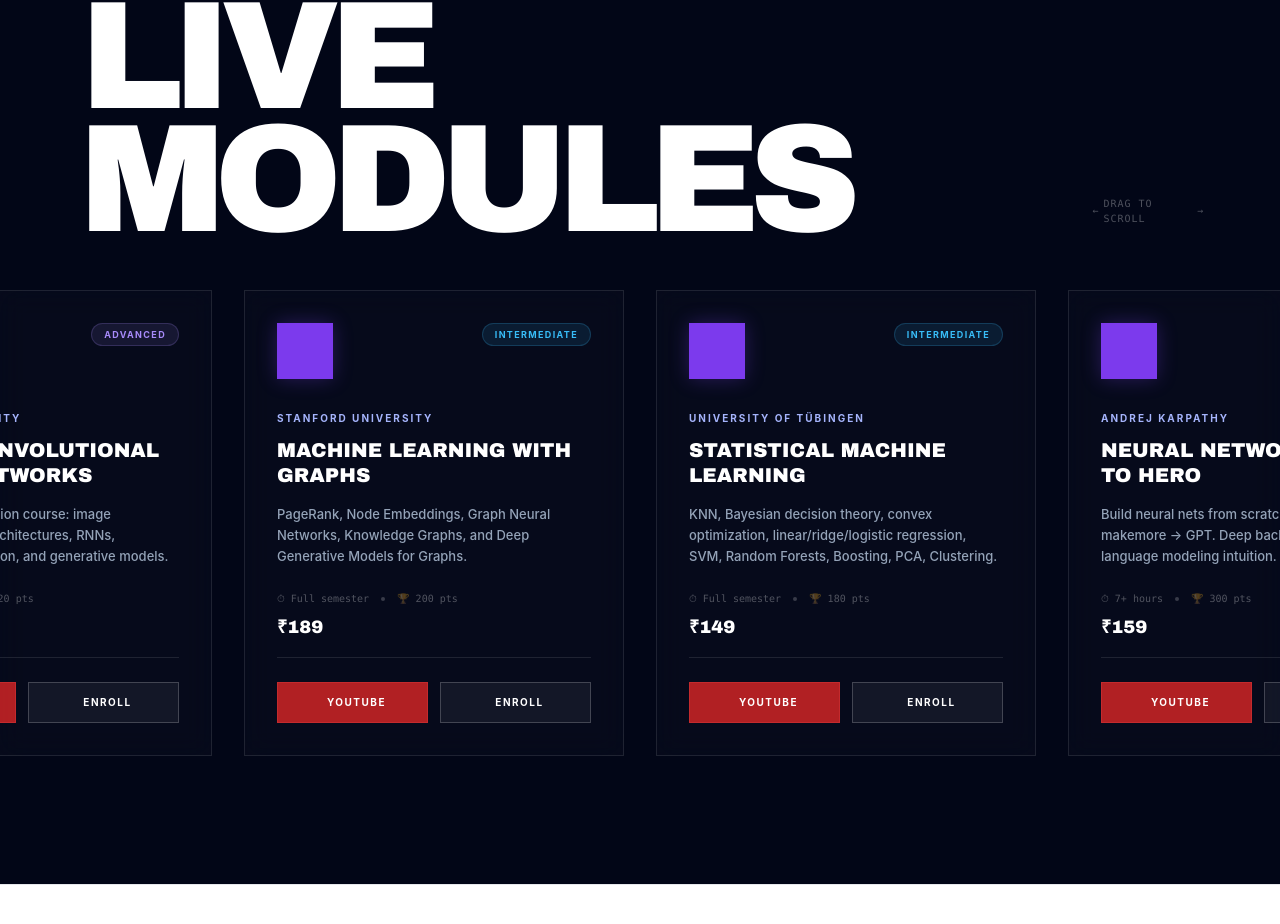
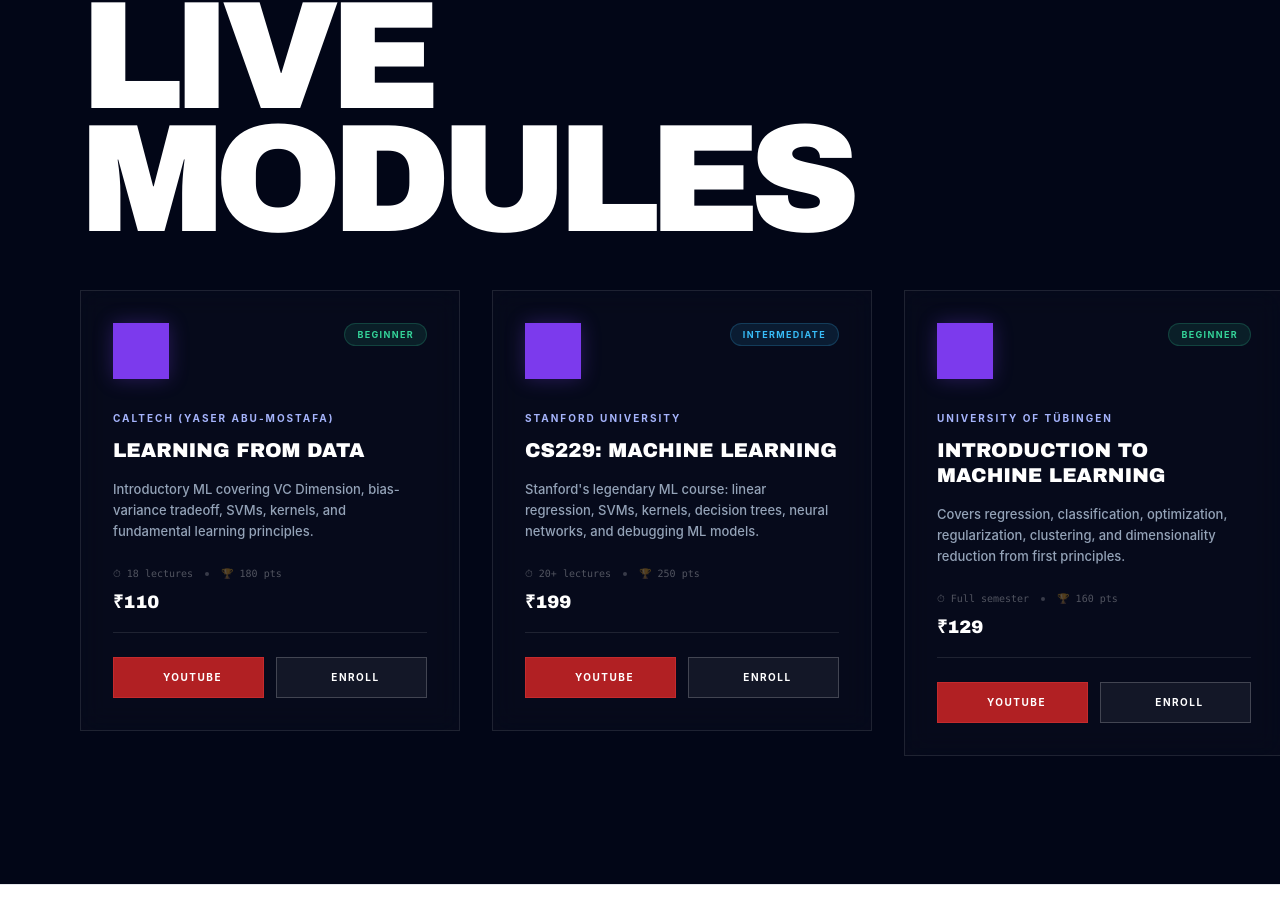
Before and after one commit to Wingmahsword/aipramgram, a React (Vite) app: page / in a window 1280 px wide. Shown: the part 1237-2161 px from the top of the page. Built offline with nearby package versions, Linux system fonts and the light colour scheme; some icons are missing; a web font is replaced by a local one.

Commit message:
fix: enable reels mute toggle, model-aware AI answers, and enforce job assurance labels

```diff
--- a/src/AppContext.jsx
+++ b/src/AppContext.jsx
@@ -59,13 +59,73 @@
   { id: 'c3', name: 'Andrew Ng', handle: '@andrewng', avatar: 'AN', bio: 'Founder of DeepLearning.AI. Landing AI CEO.', followers: 1200000, courses: 25, reels: 89, verified: true, specialty: 'Machine Learning' },
 ];
 
-const AI_RESPONSES = [
-  "That's a great question! In machine learning, **gradient descent** is an optimization algorithm used to minimize the loss function by iteratively moving in the direction of steepest descent. 📉\n\nThe learning rate controls how big each step is — too large and you overshoot, too small and training takes forever.",
-  "**Transformers** revolutionized NLP! The key innovation is the **attention mechanism**, which allows the model to weigh the importance of different words in the input when generating each output token. Unlike RNNs, transformers process all tokens in parallel. ⚡",
-  "For **prompt engineering**, here are 5 power techniques:\n1. **Role prompting** — Tell the AI to act as an expert\n2. **Chain-of-thought** — Ask it to think step by step\n3. **Few-shot examples** — Show 2-3 examples before your ask\n4. **Temperature control** — Lower for precision, higher for creativity\n5. **Structured output** — Ask for JSON or bullet points",
-  "**RAG (Retrieval-Augmented Generation)** vs **Fine-tuning**:\n\n• RAG is great when you need up-to-date info or domain knowledge without retraining\n• Fine-tuning is better when you need specific tone, style, or task behavior baked in\n\nFor most production apps, start with RAG — it's faster and cheaper! 🚀",
-  "Great question about **neural network layers**! Each layer learns increasingly abstract representations:\n- Early layers: edges, textures\n- Mid layers: shapes, patterns  \n- Deep layers: complex concepts, objects\n\nThis hierarchical feature learning is why deep networks are so powerful for vision tasks! 🧠",
+const COMPREHENSIVE_MODULES = [
+  {
+    id: 'bundle_ai_engineer_pro',
+    title: 'AI Engineer Pro Track',
+    duration: '6 months',
+    price: 249,
+    certification: 'Industry-verified completion certificate',
+    jobAssurance: 'Interview guarantee + placement support',
+    supportedBy: ['DAIR.AI', 'Hiring Partner Network', 'Mentor Board'],
+    includes: ['Machine Learning', 'Deep Learning', 'Generative AI', 'AI Applications'],
+  },
+  {
+    id: 'bundle_llm_developer',
+    title: 'LLM Developer Career Track',
+    duration: '4 months',
+    price: 229,
+    certification: 'Project-backed LLM developer certification',
+    jobAssurance: 'Portfolio review + 1:1 hiring referrals',
+    supportedBy: ['DAIR.AI', 'LMS Partner Ecosystem'],
+    includes: ['Prompt Engineering', 'Generative AI', 'AI Applications'],
+  },
+  {
+    id: 'bundle_ml_foundations',
+    title: 'ML Foundations to Deployment',
+    duration: '3 months',
+    price: 199,
+    certification: 'Foundation ML Certificate + capstone badge',
+    jobAssurance: 'Resume build + mock interviews',
+    supportedBy: ['DAIR.AI', 'Academic Review Mentors'],
+    includes: ['Machine Learning', 'Deep Learning'],
+  },
 ];
+
+const MODEL_PREFIX = {
+  gpt4o: 'GPT-4o',
+  claude35: 'Claude 3.5',
+  gemini: 'Gemini Pro',
+  mistral: 'Mistral 7B',
+  llama3: 'Llama 3',
+};
+
+function generateAiReply(question, modelId = 'gpt4o') {
+  const text = question.toLowerCase();
+  const model = MODEL_PREFIX[modelId] || 'AI Model';
+
+  if (text.includes('gradient descent')) {
+    return `[${model}] Gradient descent updates model weights to minimize loss:\n\nθ = θ - α * ∇J(θ)\n\n- α (learning rate) controls step size\n- Too high: unstable training\n- Too low: slow convergence\n\nUse learning-rate scheduling + normalization for better results.`;
+  }
+
+  if (text.includes('attention') || text.includes('transformer')) {
+    return `[${model}] Attention lets each token look at every other token and weigh relevance:\n\nAttention(Q,K,V) = softmax(QKᵀ/√d)V\n\nWhy it helps:\n- Captures long-range dependencies\n- Parallelizable vs RNNs\n- Powers LLM reasoning and context handling.`;
+  }
+
+  if (text.includes('rag')) {
+    return `[${model}] RAG pipeline:\n1) Embed query\n2) Retrieve top-k chunks from vector DB\n3) Inject context into prompt\n4) Generate grounded answer\n\nBest for up-to-date knowledge and enterprise docs without retraining base weights.`;
+  }
+
+  if (text.includes('prompt')) {
+    return `[${model}] Prompt framework you can use immediately:\n\n- Role: “You are an ML tutor”\n- Goal: clear objective\n- Constraints: length/format\n- Examples: 1-2 few-shot samples\n- Output schema: JSON or bullets\n\nThis dramatically improves consistency.`;
+  }
+
+  if (text.includes('cnn') || text.includes('convolution')) {
+    return `[${model}] CNNs are strong for spatial image patterns; Transformers are stronger for long-range/global dependencies.\n\nRule of thumb:\n- Limited data + smaller compute → CNNs\n- Large-scale pretraining + multimodal stacks → Transformers`;
+  }
+
+  return `[${model}] Good question — here's a direct breakdown:\n\n${question}\n\n- Core idea: identify objective, data, and constraints\n- Practical step: start with baseline, evaluate, then iterate\n- Production step: monitor drift, latency, and quality metrics\n\nIf you want, I can turn this into a step-by-step roadmap.`;
+}
 
 const AppContext = createContext(null);
 
@@ -114,24 +174,26 @@
     addToast(`+${reward} coins earned for enrolling in "${course?.title}"!`, '🪙');
     return { coinsEarned: reward };
   };
-  const sendMessage = async (text) => {
+  const sendMessage = async (text, modelId = 'gpt4o') => {
     const userMsg = { role: 'user', content: text };
     setMessages(prev => [...prev, userMsg, { role: 'thinking' }]);
     await new Promise(r => setTimeout(r, 900 + Math.random() * 600));
-    const reply = AI_RESPONSES[Math.floor(Math.random() * AI_RESPONSES.length)];
-    setMessages(prev => [...prev.filter(m => m.role !== 'thinking'), { role: 'assistant', content: reply }]);
+    const reply = generateAiReply(text, modelId);
+    setMessages(prev => [...prev.filter(m => m.role !== 'thinking'), { role: 'assistant', content: reply, model: modelId }]);
   };
 
   const courses = COURSES.map(c => ({ ...c, enrolled: enrolledCourses.includes(c.id) }));
   const reels = REELS.map(r => ({ ...r, liked: likedReels.includes(r.id), saved: savedReels.includes(r.id) }));
   const creators = CREATORS.map(c => ({ ...c, following: followingCreators.includes(c.id) }));
+  const comprehensiveModules = COMPREHENSIVE_MODULES;
 
   return (
     <AppContext.Provider value={{
-      courses, reels, creators, coins, hasClaimedWelcome, messages, toasts,
+      courses, reels, creators, comprehensiveModules, coins, hasClaimedWelcome, messages, toasts,
       courseFilter, setCourseFilter, searchQuery, setSearchQuery,
       claimWelcomeBonus, toggleLike, toggleSave, toggleFollow, enrollCourse, sendMessage,
-      enrolledCourses, likedReels, savedReels, followingCreators
+      enrolledCourses, likedReels, savedReels, followingCreators,
+      isMuted, setIsMuted
     }}>
       {children}
     </AppContext.Provider>
--- a/src/pages/Explore.jsx
+++ b/src/pages/Explore.jsx
@@ -13,7 +13,7 @@
 ];
 
 export default function Explore() {
-  const { courses } = useApp();
+  const { courses, comprehensiveModules } = useApp();
   const [activeTab, setActiveTab] = useState('all');
   const [searchQuery, setSearchQuery] = useState('');
 
@@ -128,6 +128,60 @@
       {/* Main Catalog Grid */}
       <main className="px-6 sm:px-12 lg:px-20 py-24 relative z-10">
         <div className="max-w-[1400px] mx-auto">
+          <div className="mb-20">
+            <div className="flex items-center justify-between mb-8 px-4">
+              <div className="text-[11px] font-bold tracking-[0.35em] uppercase text-[var(--accent-primary)] flex items-center gap-3">
+                <span className="w-8 h-px bg-[var(--accent-primary)]"></span>
+                Comprehensive Modules
+              </div>
+              <div className="text-[10px] font-bold tracking-[0.2em] uppercase text-white/40">3-6 months · Certification + Job Assurance</div>
+            </div>
+
+            <div className="grid grid-cols-1 lg:grid-cols-3 gap-8">
+              {comprehensiveModules.map((module, i) => (
+                <motion.article
+                  key={module.id}
+                  initial={{ opacity: 0, y: 20 }}
+                  whileInView={{ opacity: 1, y: 0 }}
+                  viewport={{ once: true }}
+                  transition={{ delay: i * 0.08, duration: 0.45 }}
+                  className="rounded-2xl border border-white/10 bg-white/5 backdrop-blur-xl p-7"
+                >
+                  <div className="flex items-start justify-between gap-4 mb-5">
+                    <h3 className="clash text-[24px] leading-tight uppercase text-white">{module.title}</h3>
+                    <span className="px-3 py-1 text-[9px] font-bold tracking-[0.15em] uppercase rounded-full border border-[var(--accent-primary)]/30 bg-[var(--accent-primary)]/15 text-[var(--accent-serif)] whitespace-nowrap">
+                      {module.duration}
+                    </span>
+                  </div>
+
+                  <div className="space-y-3 mb-6">
+                    <div className="text-[12px] text-white/80"><span className="text-[var(--accent-primary)] font-bold">Certification:</span> {module.certification}</div>
+                    <div className="text-[12px] text-white/80"><span className="text-[var(--accent-primary)] font-bold">Job Assurance:</span> {module.jobAssurance}</div>
+                  </div>
+
+                  <div className="mb-6">
+                    <div className="text-[9px] font-bold tracking-[0.18em] uppercase text-white/35 mb-2">Includes</div>
+                    <div className="flex flex-wrap gap-2">
+                      {module.includes.map(item => (
+                        <span key={item} className="px-2.5 py-1 text-[10px] border border-white/10 rounded-full text-white/70 bg-white/5">{item}</span>
+                      ))}
+                    </div>
+                  </div>
+
+                  <div className="pt-5 border-t border-white/10 flex items-end justify-between">
+                    <div>
+                      <div className="text-[28px] clash font-bold text-white">₹{module.price}</div>
+                      <div className="text-[9px] tracking-[0.2em] uppercase text-[var(--accent-serif)]">Complete Track</div>
+                    </div>
+                    <button className="px-5 py-3 text-[10px] font-bold tracking-[0.15em] uppercase rounded-xl bg-[var(--accent-primary)] text-white border border-transparent hover:brightness-110 transition-all">
+                      Apply Now
+                    </button>
+                  </div>
+                </motion.article>
+              ))}
+            </div>
+          </div>
+
           <div className="flex items-center justify-between mb-16 px-4">
             <div className="text-[11px] font-bold tracking-[0.4em] uppercase text-[var(--accent-serif)] flex items-center gap-4">
               <span className="w-2 h-2 bg-[var(--accent-primary)] rounded-full"></span>
--- a/src/pages/Home.jsx
+++ b/src/pages/Home.jsx
@@ -7,14 +7,9 @@
 const springFast   = { type: "spring", stiffness: 400, damping: 30 };
 const springSmooth = { type: "spring", stiffness: 100, damping: 20 };
 
-const CARD_W   = 380; // px per card
-const CARD_GAP = 32;  // gap-8 = 32px
-
 export default function Home() {
   const { courses } = useApp();
   const containerRef  = useRef(null);
-  const carouselRef   = useRef(null);
-  const wrapperRef    = useRef(null);
 
   // Hardware-accelerated Parallax Hooks (No React State Re-renders)
   const { scrollYProgress } = useScroll({ target: containerRef, offset: ["start start", "end start"] });
@@ -92,47 +87,20 @@
         </div>
       </motion.section>
 
-      {/* Draggable Course Carousel Section */}
+      {/* Scrollable Course Carousel Section */}
       <motion.section style={{ y: cardSectionY }} className="py-20 relative z-20">
         <div className="max-w-[1400px] mx-auto mb-12 px-6 sm:px-12 lg:px-20">
           <motion.div initial={{ opacity: 0, x: -20 }} whileInView={{ opacity: 1, x: 0 }} viewport={{ once: true }} className="text-[11px] font-bold tracking-[0.4em] uppercase text-[var(--accent-primary)] mb-6 flex items-center gap-4">
             <span className="w-12 h-[1px] bg-[var(--accent-primary)]"></span>
             <h2 className="m-0">Neural Registry</h2>
           </motion.div>
-          <div className="flex items-end justify-between">
-            <motion.h3 initial={{ opacity: 0, y: 30 }} whileInView={{ opacity: 1, y: 0 }} viewport={{ once: true }} className="section-title text-[clamp(40px,8vw,100px)]">
-              LIVE MODULES
-            </motion.h3>
-            <motion.div
-              initial={{ opacity: 0 }}
-              whileInView={{ opacity: 1 }}
-              viewport={{ once: true }}
-              className="hidden sm:flex items-center gap-2 mb-4 text-[10px] text-white/30 font-mono uppercase tracking-widest"
-            >
-              <motion.span
-                animate={{ x: [0, 8, 0] }}
-                transition={{ repeat: Infinity, duration: 1.4, ease: 'easeInOut' }}
-              >←</motion.span>
-              drag to scroll
-              <motion.span
-                animate={{ x: [0, 8, 0] }}
-                transition={{ repeat: Infinity, duration: 1.4, ease: 'easeInOut' }}
-              >→</motion.span>
-            </motion.div>
-          </div>
+          <motion.h3 initial={{ opacity: 0, y: 30 }} whileInView={{ opacity: 1, y: 0 }} viewport={{ once: true }} className="section-title text-[clamp(40px,8vw,100px)]">
+            LIVE MODULES
+          </motion.h3>
         </div>
 
-        {/* Overflow wrapper with ref for drag constraints */}
-        <div ref={wrapperRef} className="overflow-hidden cursor-grab active:cursor-grabbing pb-12 pl-6 sm:pl-12 lg:pl-20">
-          <motion.div
-            ref={carouselRef}
-            drag="x"
-            dragConstraints={wrapperRef}
-            dragElastic={0.08}
-            dragTransition={{ bounceStiffness: 400, bounceDamping: 30 }}
-            whileDrag={{ cursor: 'grabbing' }}
-            className="flex gap-8 w-max"
-          >
+        <div className="overflow-x-auto overflow-y-visible pb-12 pl-6 sm:pl-12 lg:pl-20 pr-6 sm:pr-12 lg:pr-20 hide-scrollbar">
+          <div className="flex gap-8 w-max">
             {courses.slice(0, 10).map((course, i) => (
               <motion.article
                 key={course.id}
@@ -145,7 +113,7 @@
                 <CourseCard course={course} />
               </motion.article>
             ))}
-          </motion.div>
+          </div>
         </div>
       </motion.section>
     </main>
--- a/src/pages/Playground.jsx
+++ b/src/pages/Playground.jsx
@@ -80,7 +80,7 @@
     if (!text || sending) return;
     setInput('');
     setSending(true);
-    await sendMessage(text);
+    await sendMessage(text, activeModel.id);
     setSending(false);
     inputRef.current?.focus();
   };
@@ -254,7 +254,7 @@
               </motion.button>
             </div>
             <div className="text-[9px] text-white/20 font-mono mt-2 text-center tracking-widest uppercase">
-              Press Enter to send · Shift+Enter for new line · {activeModel.org} model simulated locally
+              Press Enter to send · Shift+Enter for new line · Answers by {activeModel.name}
             </div>
           </div>
         </motion.div>
@@ -268,7 +268,7 @@
         >
           {[
             { label: 'Context Window', value: '128k tokens' },
-            { label: 'Response Mode', value: 'Simulated' },
+            { label: 'Response Mode', value: 'Active Q&A' },
             { label: 'Topics',         value: 'ML · DL · LLMs' },
             { label: 'Models Online',  value: `${MODELS.length} bots` },
           ].map(({ label, value }) => (
```
Also changed, not shown: src/components/CourseModal.jsx (+13 -4 lines).
